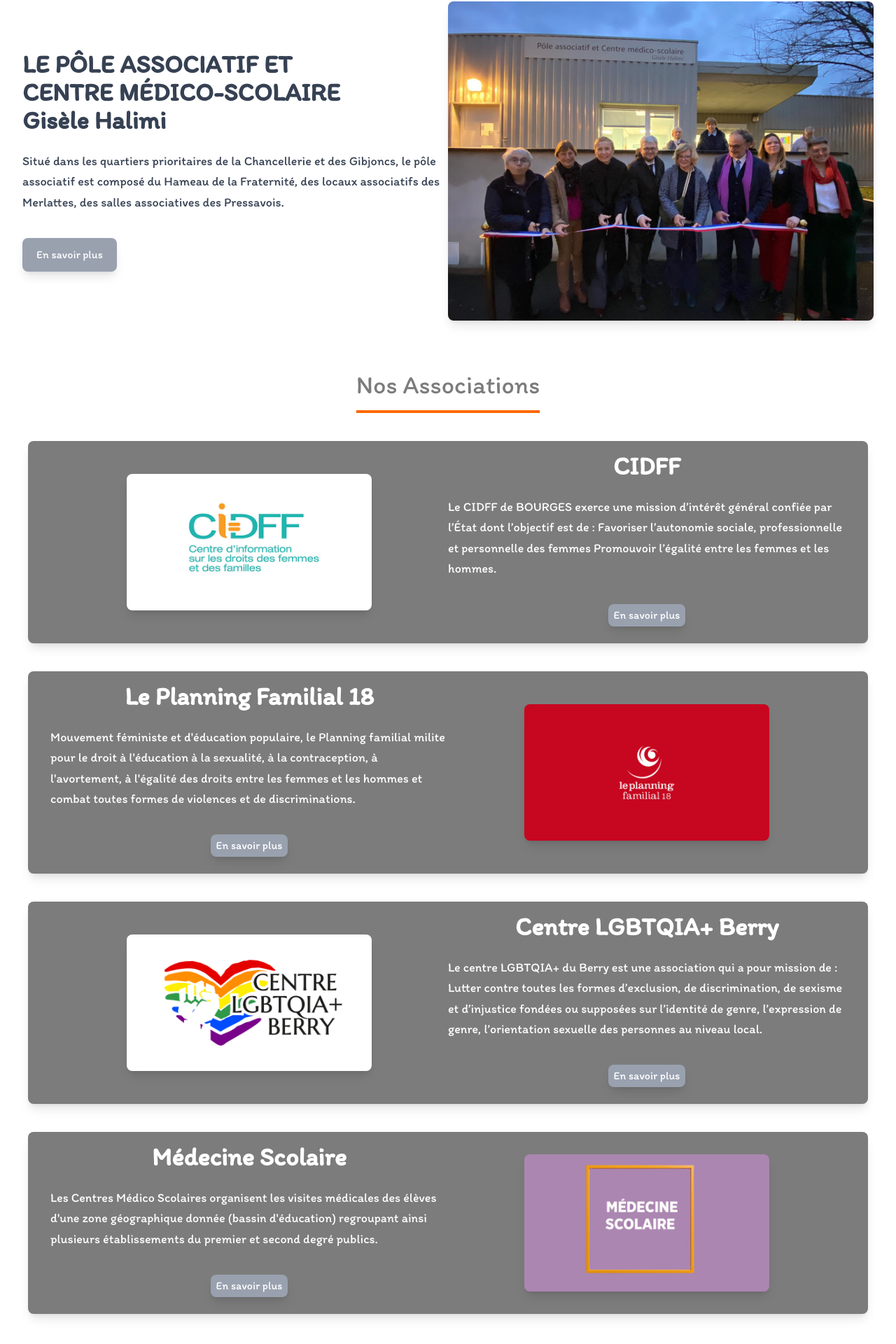
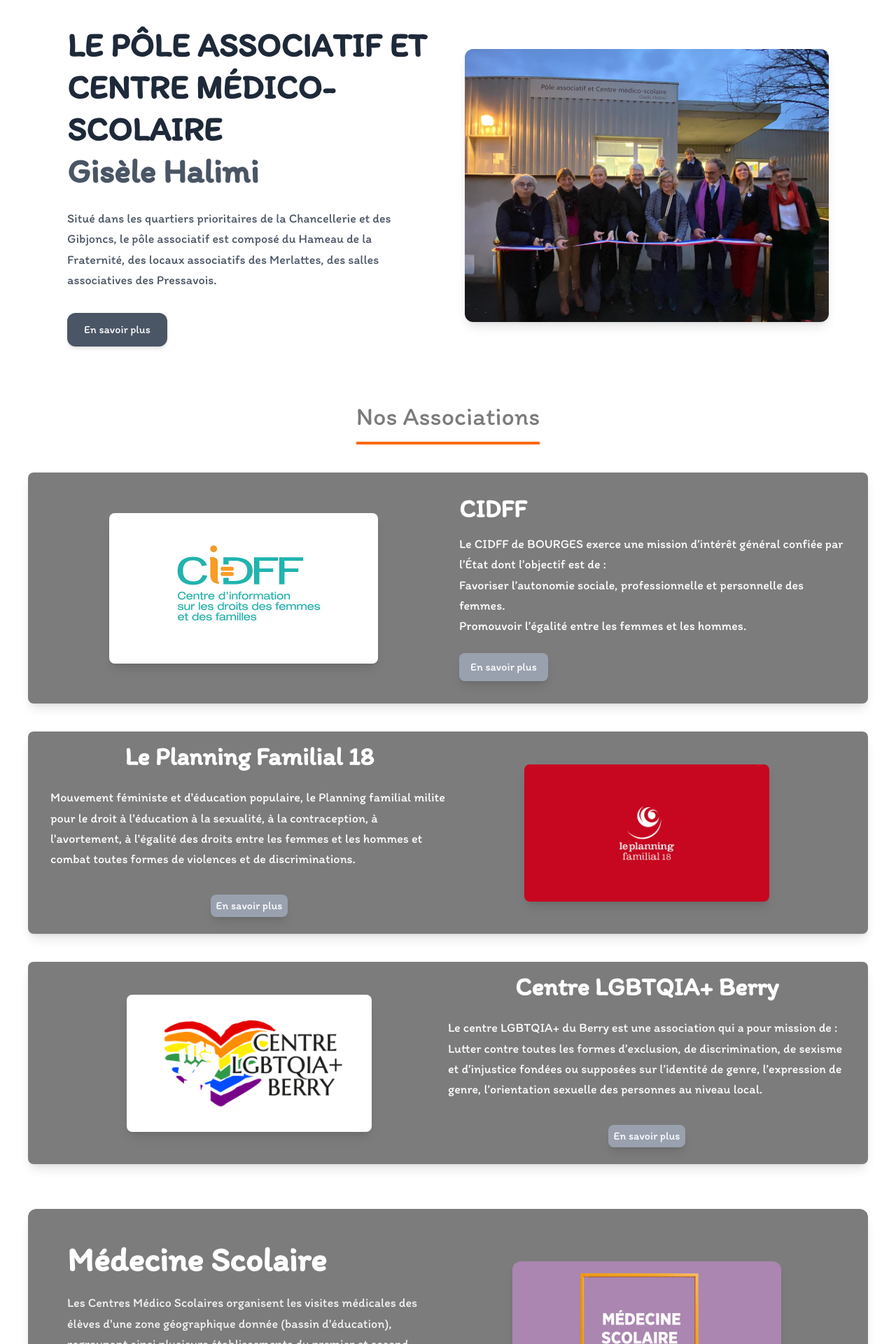
Before and after one commit to Dyls00/gisele_halimi_web_page, a Next.js app: page / in a window 1280 px wide. Shown: the part 138-2058 px from the top of the page at 70% size. Built offline with nearby package versions, Linux system fonts and the light colour scheme.

Commit message:
responsive main

```diff
--- a/app/components/accueilComponent.jsx
+++ b/app/components/accueilComponent.jsx
@@ -1,49 +1,43 @@
-import Image from "next/image"
-import { Itim } from "next/font/google"
+import Image from "next/image";
+import { Itim } from "next/font/google";
 
 const fontItim = Itim({
   subsets: ["latin"],
   weight: ["400"],
-})
+});
 
 export default function AccueilComponent() {
   return (
-    <section className={`flex items-center height-100 mb-10 bg-white ${fontItim.className}`}>
-      <div className="mx-auto px-8 grid grid-cols-1 md:grid-cols-2 items-center">
-
-        <div>
-          <h1 className="text-gray-700 text-4xl font-bold mb-6">
+    <section className={`py-16 bg-white ${fontItim.className}`}>
+      <div className="container mx-auto max-w-6xl px-4 md:px-8 grid grid-cols-1 md:grid-cols-2 gap-12 items-center">
+        <div className="text-center md:text-left">
+          <h1 className="text-gray-800 text-2xl sm:text-3xl md:text-4xl lg:text-5xl font-bold leading-tight mb-6">
             LE PÔLE ASSOCIATIF ET <br />
             CENTRE MÉDICO-SCOLAIRE <br />
-            <span>
-              Gisèle Halimi
-            </span>
+            <span className="text-gray-600">Gisèle Halimi</span>
           </h1>
 
-          <p className="text-gray-700 leading-relaxed mb-9 text-lg">
+          <p className="text-gray-600 leading-relaxed text-base md:text-lg mb-8 max-w-xl mx-auto md:mx-0">
             Situé dans les quartiers prioritaires de la Chancellerie et des
-            Gibjoncs, le pôle associatif est composé du Hameau de la
-            Fraternité, des locaux associatifs des Merlattes, des salles
-            associatives des Pressavois.
+            Gibjoncs, le pôle associatif est composé du Hameau de la Fraternité,
+            des locaux associatifs des Merlattes, des salles associatives des
+            Pressavois.
           </p>
 
-          <button className="bg-gray-400 py-3 px-5 rounded-lg shadow-lg text-white hover:bg-gray-500">
+          <button className="bg-gray-600 hover:bg-gray-700 transition px-6 py-3 rounded-xl shadow-md text-white">
             En savoir plus
           </button>
         </div>
-
-
         <div className="flex justify-center">
           <Image
             src="/images/Inauguration-pole-associatif-et-centre-medico-scolaire-Gisele-Halimi-8.jpeg"
             alt="Inauguration du pôle associatif"
             width={650}
             height={450}
-            className="rounded-lg shadow-lg"
+            className="rounded-xl shadow-lg w-full max-w-md md:max-w-lg lg:max-w-xl h-auto object-cover"
           />
         </div>
-
       </div>
     </section>
-  )
+  );
 }
--- a/app/components/sectionAssociationCidff.jsx
+++ b/app/components/sectionAssociationCidff.jsx
@@ -1,43 +1,49 @@
-import Image from "next/image"
-import { Itim } from "next/font/google"
+import Image from "next/image";
+import { Itim } from "next/font/google";
 
 const fontItim = Itim({
   subsets: ["latin"],
   weight: ["400"],
-})
+});
 
 export default function SectionAssociationCidff() {
   return (
-    <section className={`mt-10 flex items-center bg-[#7C7C7C] ${fontItim.className} rounded-lg shadow-lg ml-10 mr-10`}>
-      <div className="mx-auto px-8 grid grid-cols-1 md:grid-cols-2 items-center ">
-
-        <div className="flex justify-center ">
+    <section
+      className={`mt-10 bg-[#7C7C7C] ${fontItim.className} rounded-lg shadow-lg mx-4 md:mx-10`}
+    >
+      <div className="mx-auto px-4 md:px-8 py-8 grid grid-cols-1 md:grid-cols-2 gap-8 items-center">
+        <div className="flex justify-center">
           <Image
             src="/images/logo-cidffnew.jpg"
             alt="cidff"
             width={350}
             height={150}
-            className="rounded-lg shadow-lg"
+            className="rounded-lg shadow-lg w-64 md:w-80 lg:w-96 h-auto"
           />
         </div>
-
-        <div className="flex flex-col items-center">
-          <h1 className="text-white text-4xl font-bold mb-6 mt-4 flex justify-center ">
+        <div className="flex flex-col items-center md:items-start text-center md:text-left">
+          <h1 className="text-white text-2xl md:text-3xl lg:text-4xl font-bold mb-4">
             CIDFF
           </h1>
 
-          <p className="text-white leading-relaxed mb-9 text-lg">
-            Le CIDFF de BOURGES exerce une mission d’intérêt général confiée par l’État dont l’objectif est de :
-            Favoriser l’autonomie sociale, professionnelle et personnelle des femmes
+          <p className="text-white leading-relaxed text-base md:text-lg mb-6">
+            Le CIDFF de BOURGES exerce une mission d’intérêt général confiée par
+            l’État dont l’objectif est de :
+            <br />
+            Favoriser l’autonomie sociale, professionnelle et personnelle des
+            femmes.
+            <br />
             Promouvoir l’égalité entre les femmes et les hommes.
           </p>
 
-          <a href="https://cher.cidff.info" className="w-fit bg-gray-400 py-1 px-2 rounded-lg shadow-lg text-white hover:bg-gray-500 mb-6 align-center mx-auto cursor-pointer">
+          <a
+            href="https://cher.cidff.info"
+            className="bg-gray-400 py-2 px-4 rounded-lg shadow-lg text-white hover:bg-gray-500 transition"
+          >
             En savoir plus
           </a>
-
         </div>
       </div>
     </section>
-  )
+  );
 }
--- a/app/components/sectionAssociationMedecine.jsx
+++ b/app/components/sectionAssociationMedecine.jsx
@@ -1,43 +1,49 @@
-import Image from "next/image"
-import { Itim } from "next/font/google"
+import Image from "next/image";
+import { Itim } from "next/font/google";
 
 const fontItim = Itim({
   subsets: ["latin"],
   weight: ["400"],
-})
+});
 
 export default function SectionAssociationPlanning() {
   return (
-    <section className={`mt-10 flex items-center bg-[#7C7C7C] ${fontItim.className} rounded-lg shadow-lg ml-10 mr-10`}>
-      <div className="mx-auto px-8 grid grid-cols-1 md:grid-cols-2 items-center ">
-
-        <div className="flex flex-col items-center">
-          <h1 className="text-white text-4xl font-bold mb-6 mt-4 flex justify-center ">
+    <section
+      className={`mt-16 bg-[#7C7C7C] ${fontItim.className} rounded-xl shadow-lg mx-4 md:mx-10 py-12`}
+    >
+      <div className="container mx-auto max-w-6xl px-4 md:px-8 grid grid-cols-1 md:grid-cols-2 gap-12 items-center">
+        {/* Texte */}
+        <div className="text-center md:text-left">
+          <h1 className="text-white text-2xl sm:text-3xl md:text-4xl lg:text-5xl font-bold mb-6">
             Médecine Scolaire
           </h1>
 
-          <p className="text-white leading-relaxed mb-9 text-lg">
-            Les Centres Médico Scolaires organisent les visites médicales des élèves d'une zone géographique donnée (bassin d'éducation)
-            regroupant ainsi plusieurs établissements du premier et second degré publics.
+          <p className="text-gray-100 leading-relaxed text-base md:text-lg mb-8 max-w-xl mx-auto md:mx-0">
+            Les Centres Médico Scolaires organisent les visites médicales des
+            élèves d'une zone géographique donnée (bassin d'éducation),
+            regroupant ainsi plusieurs établissements du premier et second degré
+            publics.
           </p>
 
-          <a href="https://www.ac-orleans-tours.fr/sante-social-securite-dans-le-cher-121859" className="w-fit bg-gray-400 py-1 px-2 rounded-lg shadow-lg text-white hover:bg-gray-500 mb-6 align-center mx-auto cursor-pointer">
+          <a
+            href="https://www.ac-orleans-tours.fr/sante-social-securite-dans-le-cher-121859"
+            className="inline-block bg-gray-600 hover:bg-gray-700 transition px-6 py-3 rounded-xl shadow-md text-white"
+          >
             En savoir plus
           </a>
-
         </div>
 
-        <div className="flex justify-center mt-4 mb-4">
+        {/* Image */}
+        <div className="flex justify-center">
           <Image
             src="/images/logo-medecinenew.png"
             alt="Médecine Scolaire"
             width={350}
             height={150}
-            className="rounded-lg shadow-lg"
+            className="rounded-xl shadow-lg w-64 md:w-80 lg:w-96 h-auto object-contain"
           />
         </div>
-
       </div>
     </section>
-  )
+  );
 }
```
